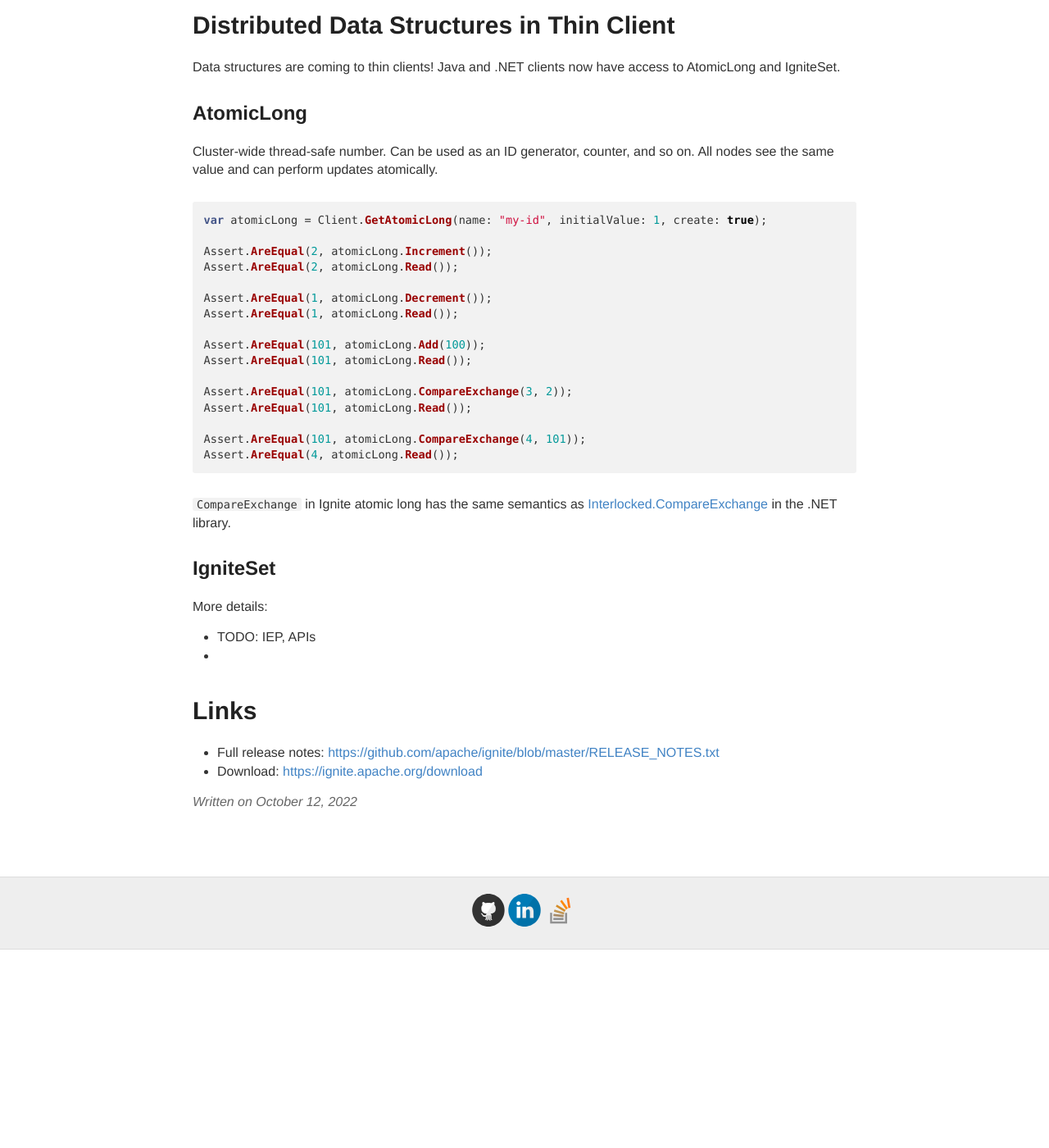
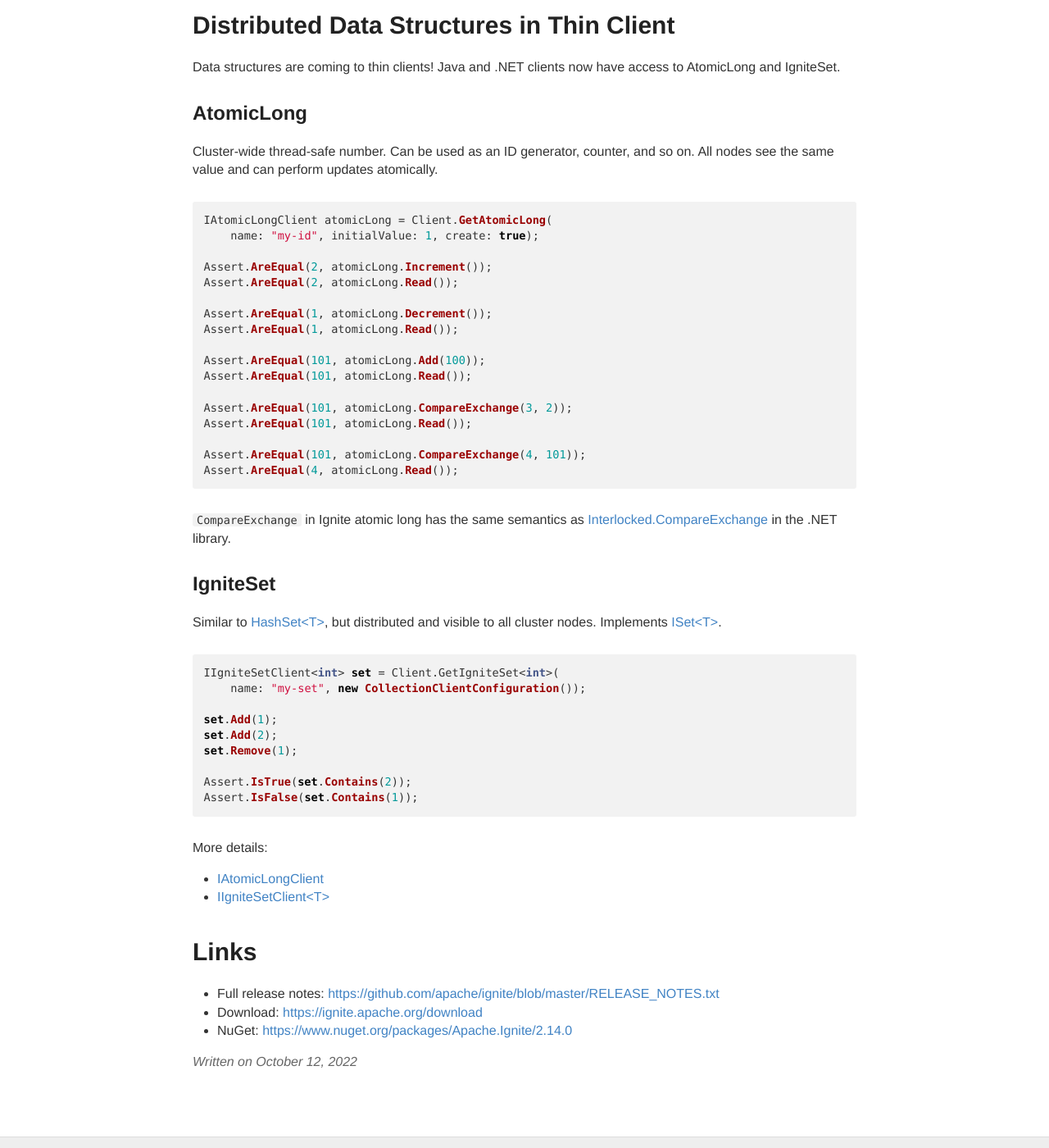
Before and after one commit to ptupitsyn/ptupitsyn.github.io, a Jekyll site: the page built from _posts/2022-10-12-Whats-New-In-Ignite-Net-2.14.md, in a window 1280 px wide and 1400 px high, scrolled down 1237 px. Shown: the whole window at 82% size. Built offline with Jekyll 4.4.1, drawn with Linux system fonts in a browser that asks for light colours; comment, search, counter and statistics services are not loaded; before the commit the page ends 2395 px from its top, so only the background shows below that.

Commit message:
All done

````diff
--- a/_posts/2022-10-12-Whats-New-In-Ignite-Net-2.14.md
+++ b/_posts/2022-10-12-Whats-New-In-Ignite-Net-2.14.md
@@ -63,7 +63,8 @@
 Cluster-wide thread-safe number. Can be used as an ID generator, counter, and so on. All nodes see the same value and can perform updates atomically.
 
 ```csharp
-var atomicLong = Client.GetAtomicLong(name: "my-id", initialValue: 1, create: true);
+IAtomicLongClient atomicLong = Client.GetAtomicLong(
+    name: "my-id", initialValue: 1, create: true);
 
 Assert.AreEqual(2, atomicLong.Increment());
 Assert.AreEqual(2, atomicLong.Read());
@@ -85,13 +86,29 @@
 
 ## IgniteSet
 
+Similar to [HashSet&lt;T&gt;](https://learn.microsoft.com/en-us/dotnet/api/system.collections.generic.hashset-1?view=netstandard-2.0), but distributed and visible to all cluster nodes.
+Implements [ISet&lt;T&gt;](https://learn.microsoft.com/en-us/dotnet/api/System.Collections.Generic.ISet-1?view=netstandard-2.0).
+
+```csharp
+IIgniteSetClient<int> set = Client.GetIgniteSet<int>(
+    name: "my-set", new CollectionClientConfiguration());
+
+set.Add(1);
+set.Add(2);
+set.Remove(1);
+
+Assert.IsTrue(set.Contains(2));
+Assert.IsFalse(set.Contains(1));
+```
+
 More details:
 
-* TODO: IEP, APIs
-*
+* [IAtomicLongClient](https://ignite.apache.org/releases/latest/dotnetdoc/api/Apache.Ignite.Core.Client.DataStructures.IAtomicLongClient.html)
+* [IIgniteSetClient&lt;T&gt;](https://ignite.apache.org/releases/latest/dotnetdoc/api/Apache.Ignite.Core.Client.DataStructures.IIgniteSetClient-1.html)
 
 
 # Links
 
 * Full release notes: [https://github.com/apache/ignite/blob/master/RELEASE_NOTES.txt](https://github.com/apache/ignite/blob/master/RELEASE_NOTES.txt)
 * Download: [https://ignite.apache.org/download](https://ignite.apache.org/download.cgi)
+* NuGet: [https://www.nuget.org/packages/Apache.Ignite/2.14.0](https://www.nuget.org/packages/Apache.Ignite/2.14.0)
````
